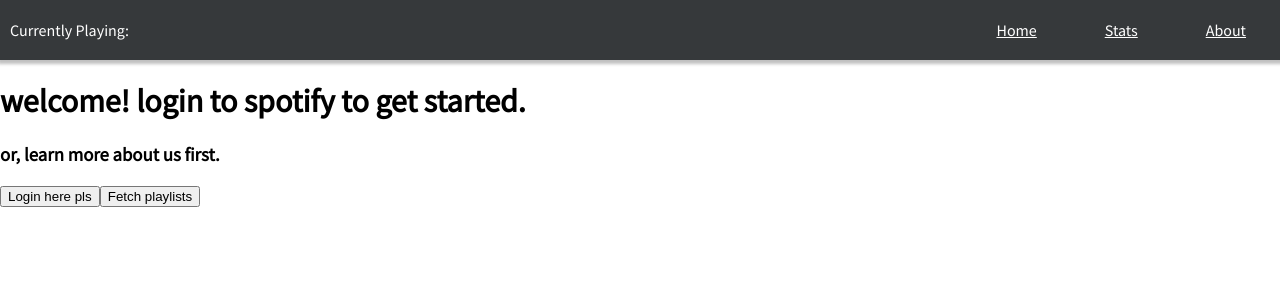
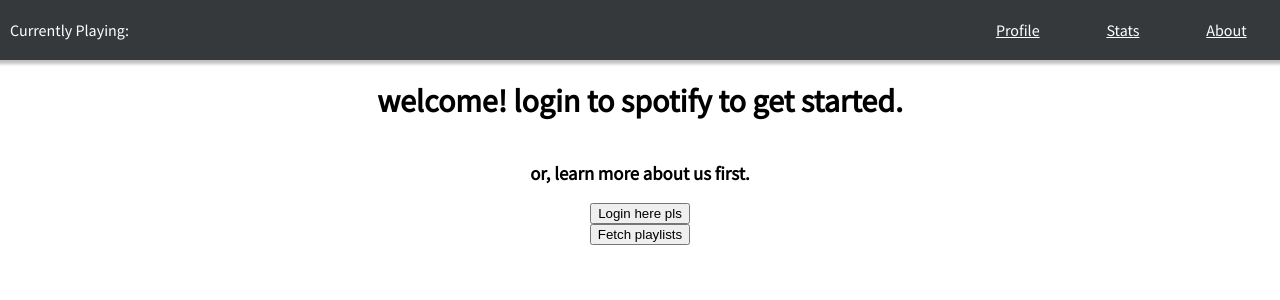
Before and after one commit to weblab-class/spot-the-diff, a React app: page / in a window 1280 px wide. Shown: the top 300 px of the page. Built offline with nearby package versions, Linux system fonts and the light colour scheme; no server answers; the HTML template or start-up script is replaced by a standard one.

Commit message:
added profile page

```diff
--- a/client/src/components/App.js
+++ b/client/src/components/App.js
@@ -4,6 +4,7 @@
 import Skeleton from "./pages/Skeleton.js";
 import Login from "./pages/Login.js";
 import NavBar from "./modules/NavBar.js";
+import Profile from "./pages/Profile.js";
 
 import "../utilities.css";
 import "./App.css";
@@ -60,6 +61,7 @@
           /> */}
           <Login
             path="/" />
+          <Profile path="/profile" />
           <NotFound default />
         </Router>
       </>
--- a/client/src/components/modules/NavBar.js
+++ b/client/src/components/modules/NavBar.js
@@ -13,7 +13,7 @@
         <nav className="NavBar-container">
             <p className="NavBar-text NavBar-left">Currently Playing: </p>
             <div className="NavBar-right">
-                <Link to="/" className="NavBar-text"> Home </Link>
+                <Link to="/profile" className="NavBar-text"> Profile </Link>
                 <Link to="/" className="NavBar-text"> Stats </Link>
                 <Link to="/" className="NavBar-text"> About </Link>
             </div>
--- a/client/src/components/pages/Login.css
+++ b/client/src/components/pages/Login.css
@@ -0,0 +1,6 @@
+.Login-container {
+    display: flex;
+    justify-content: center;
+    align-items: center;
+    flex-direction: column;
+}
--- a/client/src/components/pages/Login.js
+++ b/client/src/components/pages/Login.js
@@ -8,9 +8,7 @@
 class Login extends Component {
     constructor(props) {
         super(props);
-        this.state = {
-            user: undefined,
-        };
+        this.state = {};
     }
 
     handleLogin = () => {
@@ -28,12 +26,14 @@
 
     render() {
         return (
-            <div>
-                <h1>welcome! login to spotify to get started.</h1>
-                <h3>or, learn more about us first.</h3>
-                <button onClick={this.handleLogin}>Login here pls</button>
-                <button onClick={this.fetchPlaylists}>Fetch playlists</button>
-            </div>
+            <>
+                <div className='Login-container'>
+                    <h1 className='u-textCenter'>welcome! login to spotify to get started.</h1>
+                    <h3 className='u-textCenter'>or, learn more about us first.</h3>
+                    <button onClick={this.handleLogin}>Login here pls</button>
+                    <button onClick={this.fetchPlaylists}>Fetch playlists</button>
+                </div>
+            </>
         );
     }
 }
--- /dev/null
+++ b/client/src/components/pages/Profile.js
@@ -0,0 +1,19 @@
+import React, { Component } from "react";
+import { get, post } from "../../utilities";
+
+import "../../utilities.css";
+
+class Profile extends Component {
+    constructor(props) {
+        super(props);
+        this.state = {};
+    }
+
+    render() {
+        return (
+            <h1>This is the profile page</h1>
+        );
+    }
+}
+
+export default Profile;
```
